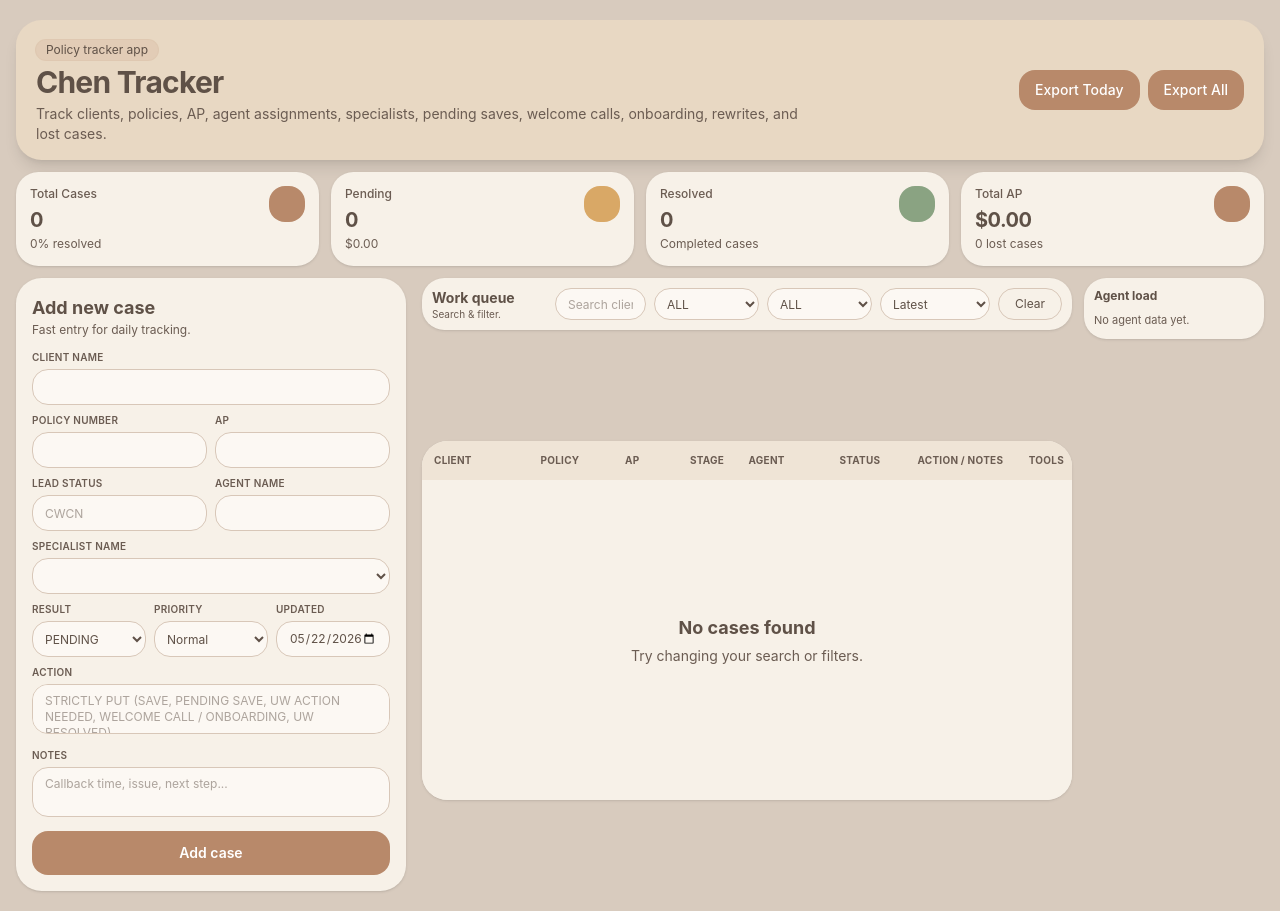
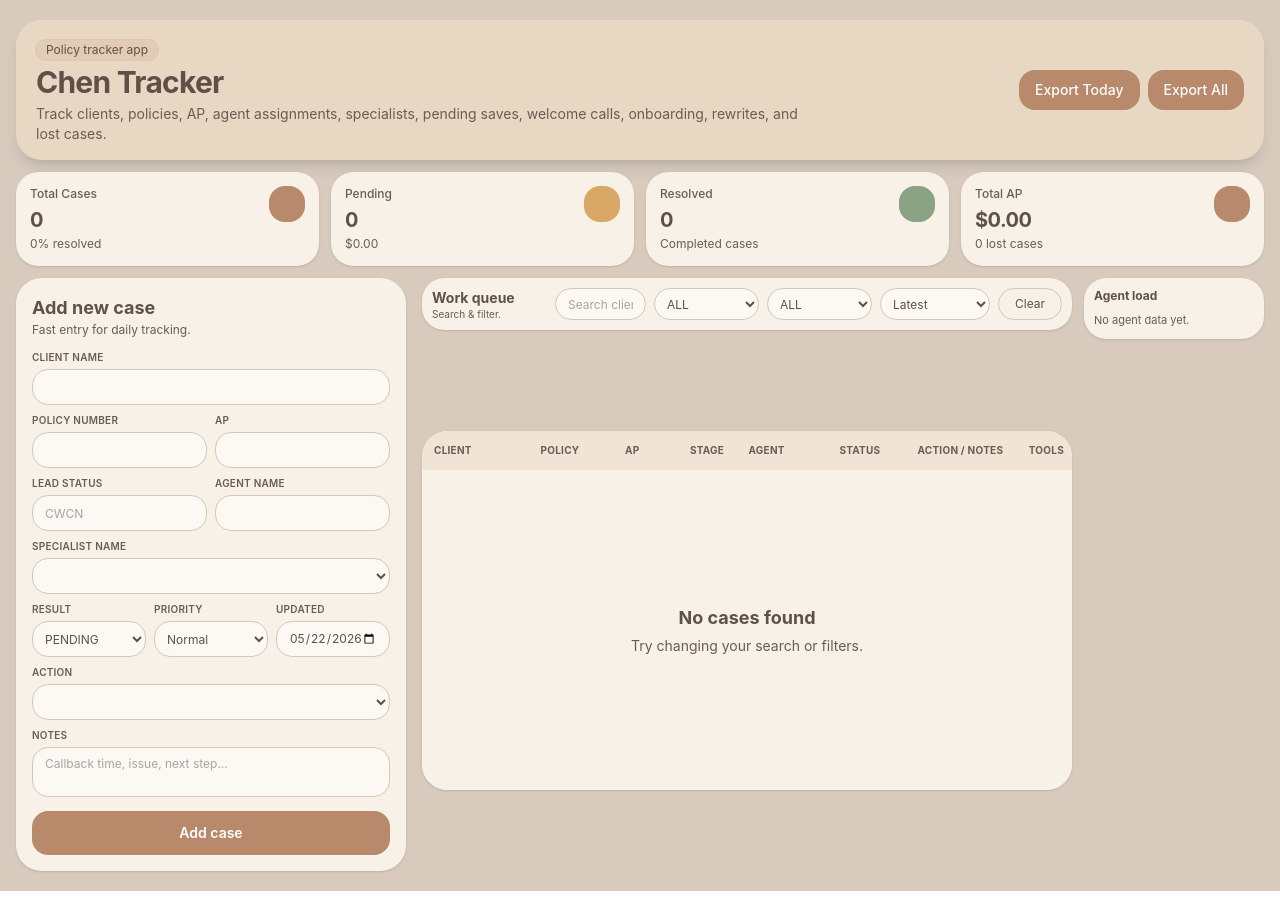
Before and after one commit to chengalang123-beep/chen-tracker-app, a React (Vite) app: page / in a window 1280 px wide. Built offline with nearby package versions, Linux system fonts and the light colour scheme.

Commit message:
Action drop down

```diff
--- a/src/App.jsx
+++ b/src/App.jsx
@@ -6,7 +6,7 @@ const GOOGLE_SHEET_WEB_APP_URL = "https://script.google.com/macros/s/AKfycbxQbzG
 const resultOptions = ["PENDING", "RESOLVED", "LOST"];
 const priorityOptions = ["Normal", "High", "Urgent"];
 const specialistOptions = ["", "Nisha", "Chen", "Rick"];
-
+const actionOptions = ["", "Save", "Pending save", "Welcome call", "Onboarding", "UW Action Needed", "UW Resolved", "LOST"];
 const blankForm = {
   clientName: "",
   policyNumber: "",
@@ -323,7 +323,7 @@ export default function App() {
                 <Select label="Priority" value={form.priority} onChange={(v) => updateForm("priority", v)} options={priorityOptions} />
                 <Input label="Updated" type="date" value={form.updatedAt} onChange={(v) => updateForm("updatedAt", v)} />
               </div>
-              <Textarea label="Action" value={form.action} onChange={(v) => updateForm("action", v)} placeholder="STRICTLY PUT (SAVE, PENDING SAVE, UW ACTION NEEDED, WELCOME CALL / ONBOARDING, UW RESOLVED)" />
+              <Select label="Action" value={form.action} onChange={(v) => updateForm("action", v)} options={actionOptions} />
               <Textarea label="Notes" value={form.notes} onChange={(v) => updateForm("notes", v)} placeholder="Callback time, issue, next step..." />
               <button type="submit" className="h-11 w-full rounded-2xl bg-[#B8896A] text-sm font-semibold text-white hover:bg-[#A8795C]">{editingId ? "Save changes" : "Add case"}</button>
             </form>
```
